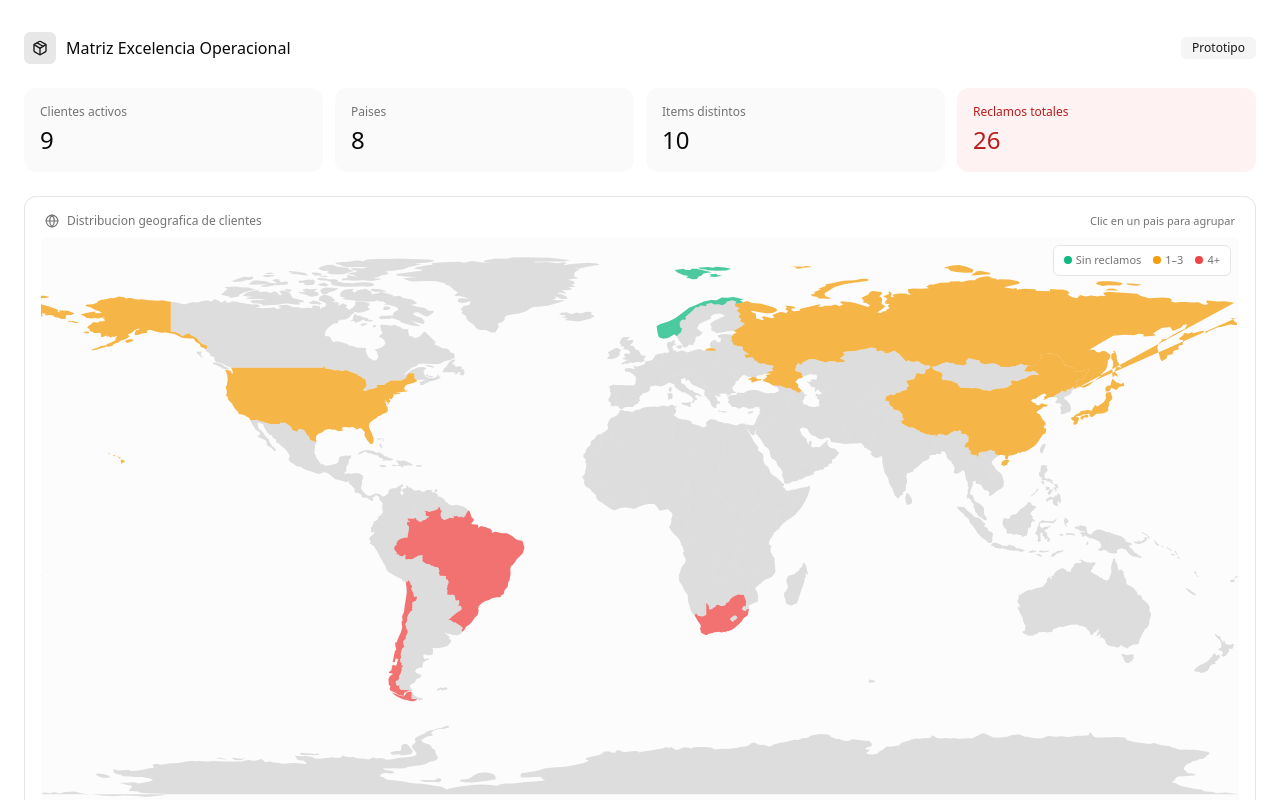
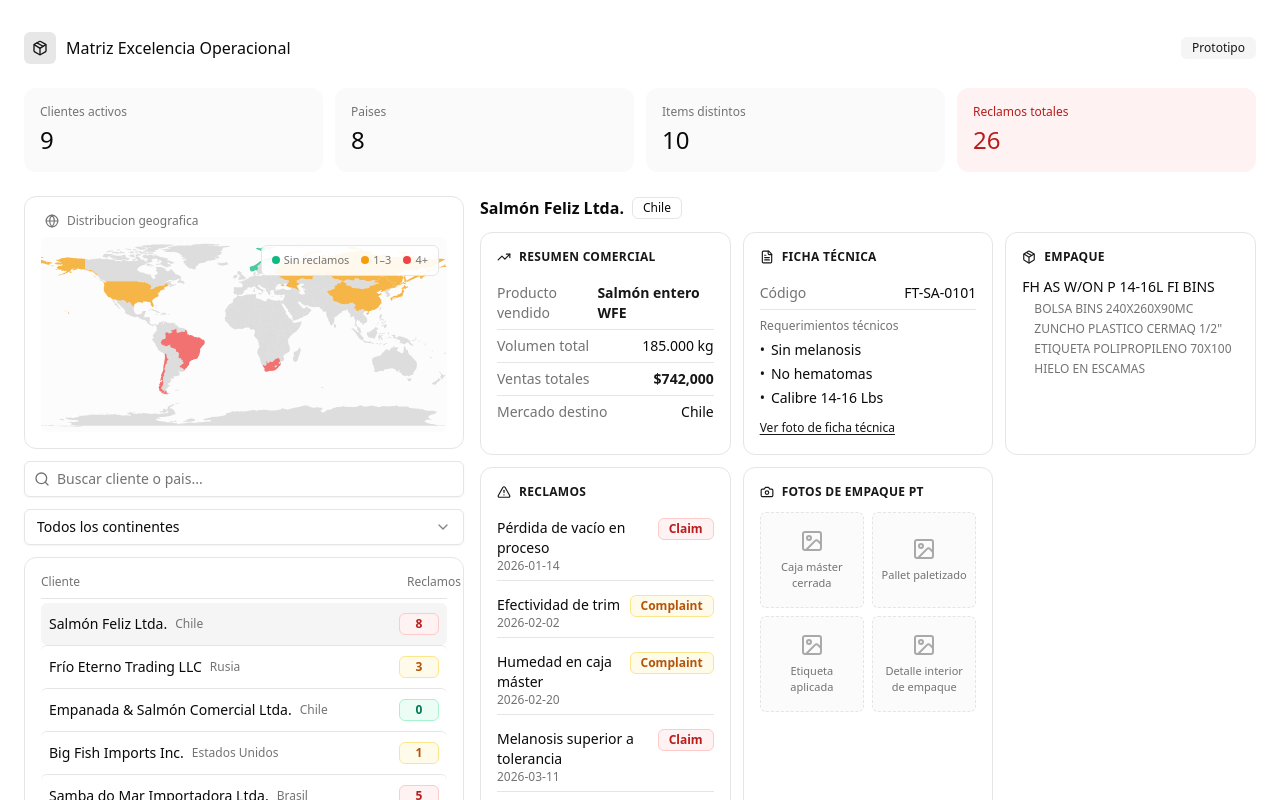
Before and after one commit to FranciscoSaldivia/Testing, a React (Vite) app in the folder matriz-excelencia-operacional/: page / in a window 1280 px wide. Shown: the top 800 px of the page. Built offline with nearby package versions, Linux system fonts and the light colour scheme.

Commit message:
Add files via upload

```diff
--- a/matriz-excelencia-operacional/src/App.tsx
+++ b/matriz-excelencia-operacional/src/App.tsx
@@ -97,14 +97,13 @@
           totalReclamos={totalReclamos}
         />
 
-        <Card className="shadow-none mb-4">
+        <div className="grid grid-cols-1 lg:grid-cols-[440px_1fr] gap-4 items-start">
+          <div className="space-y-3">
+            <Card className="shadow-none">
               <CardContent className="p-4">
                 <div className="flex items-center gap-2 px-1 pb-2 text-xs font-medium text-muted-foreground">
                   <Globe className="h-3.5 w-3.5" />
-              <span>Distribucion geografica de clientes</span>
-              <span className="ml-auto text-[11px] font-normal">
-                Clic en un pais para agrupar
-              </span>
+                  <span>Distribucion geografica</span>
                 </div>
                 <WorldMap
                   selectedCountry={selectedCountry}
@@ -114,8 +113,6 @@
               </CardContent>
             </Card>
 
-        <div className="grid grid-cols-1 lg:grid-cols-[380px_1fr] gap-4 items-start">
-          <div className="space-y-3">
             <div className="relative">
               <Search className="absolute left-2.5 top-1/2 -translate-y-1/2 h-4 w-4 text-muted-foreground" />
               <Input
```
Lines whose indentation alone changed are shown as unchanged.
